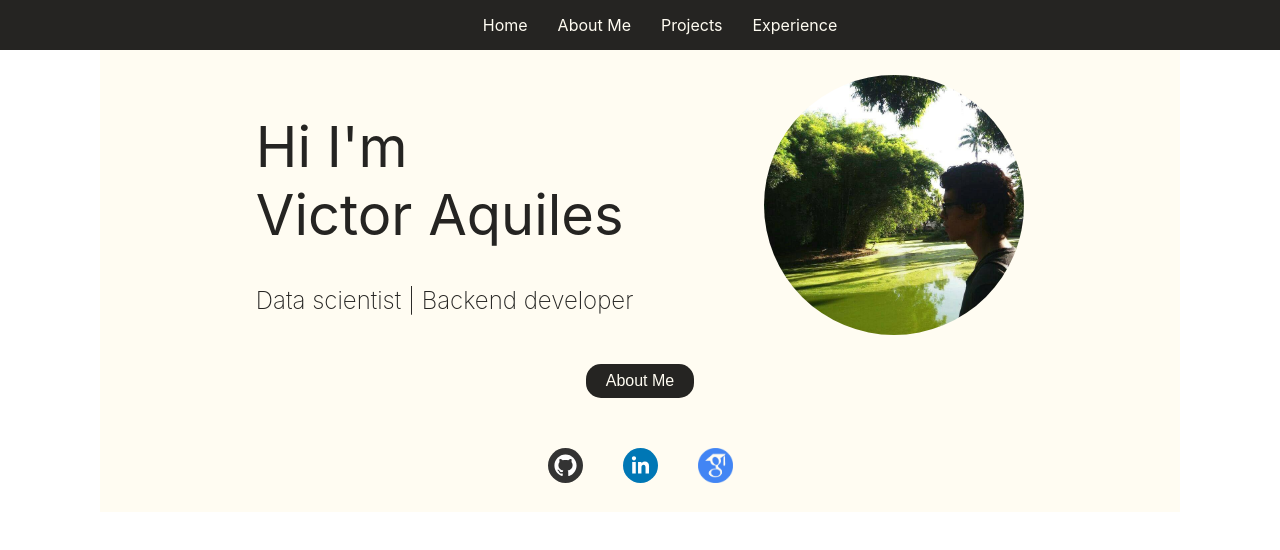
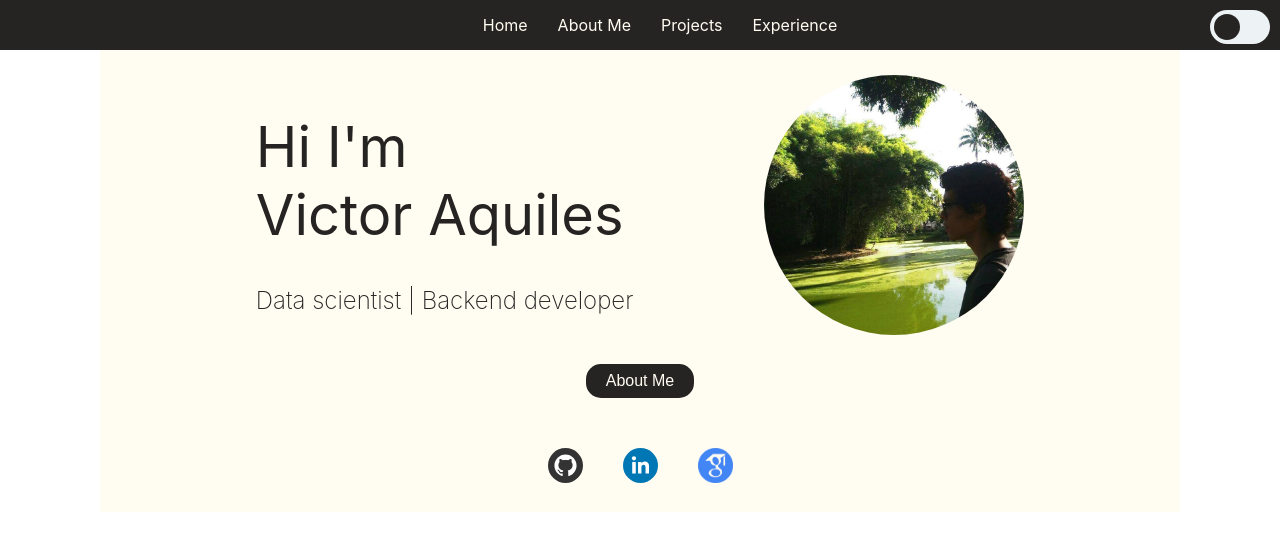
Before and after one commit to Victoraq/victoraq.github.io, a React (Create React App) app: page / in a window 1280 px wide. Shown: the top 550 px of the page. Built offline with nearby package versions, Linux system fonts and the light colour scheme.

Commit message:
Include the change theme switcher in the header
Also defines the main color pallet, but do not implement  the color change.

```diff
--- a/src/App.js
+++ b/src/App.js
@@ -1,21 +1,31 @@
-import React from "react";
+import React, { useState } from "react";
+import { ThemeProvider } from "styled-components";
 import { BrowserRouter as Router, Route, Switch } from "react-router-dom";
 
 import Header from "./components/Header";
 import GlobalStyle from "./GlobalStyle";
 import Home from "./pages/Home";
+import { darkTheme, lightTheme } from "./UI/themes";
 
 function App() {
+
+  const [theme, setTheme] = useState(true);
+  const toggleTheme = () => {
+    setTheme(theme => !theme)
+  }
+
   return (
+    <ThemeProvider theme={theme ? lightTheme: darkTheme}>
     <Router>
       <GlobalStyle />
-      <Header />
+      <Header toggleTheme={toggleTheme}/>
       <Switch>
         <Route exact path="/">
           <Home />
         </Route>
       </Switch>
     </Router>
+    </ThemeProvider>
   );
 }
 
--- /dev/null
+++ b/src/UI/themes.js
@@ -0,0 +1,22 @@
+import {
+  lightBackground,
+  lightContent,
+  lightThemeText,
+  darkBackground,
+  darkContent,
+  darkThemeText,
+} from "./variables";
+
+export const lightTheme = {
+  body: lightBackground,
+  content: lightContent,
+  text: lightThemeText,
+  filter: "",
+};
+
+export const darkTheme = {
+  body: darkBackground,
+  content: darkContent,
+  text: darkThemeText,
+  filter: "invert(100%)",
+};
--- a/src/UI/variables.js
+++ b/src/UI/variables.js
@@ -1,4 +1,18 @@
+// URLs
+
 export const github_url = "https://github.com/Victoraq";
 export const linkedin_url = "https://www.linkedin.com/in/victor-aquiles";
 export const scholar_url =
   "https://scholar.google.com.br/citations?user=5s6DdSQAAAAJ";
+
+// Theme Colors
+
+export const white = "#EDF2F4";
+export const black = "#252422";
+
+export const lightBackground = "#FFFCF2";
+export const lightContent = "#EDF2F4";
+export const lightThemeText = "#252422";
+export const darkBackground = "#000814";
+export const darkContent = "#2B2D42";
+export const darkThemeText = "#EDF2F4";
--- a/src/components/Header/index.js
+++ /dev/null
@@ -1,40 +0,0 @@
-import React from "react";
-import { Link as ReactLink} from "react-router-dom";
-import styled from "styled-components";
-
-
-const Navigator = styled.ul`
-  display: flex;
-  flex-direction: row;
-  justify-content: center;
-  background-color: #252422;
-  margin: 0;
-`;
-
-const Items = styled.li`
-  color: #edf2f4;
-  display: inline;
-  margin: 15px;
-`;
-
-const Link = styled(ReactLink)`
-    color: #FFFCF2;
-    text-decoration: none;
-
-    :hover {
-        color: #EDF2F4;
-    }
-`;
-
-const Header = () => {
-  return (
-    <Navigator>
-      <Items><Link to='/'>Home</Link></Items>
-      <Items><Link to='/aboutme'>About Me</Link></Items>
-      <Items><Link to='/projects'>Projects</Link></Items>
-      <Items><Link to='/experience'>Experience</Link></Items>
-    </Navigator>
-  );
-};
-
-export default Header;
--- /dev/null
+++ b/src/components/Header/index.jsx
@@ -0,0 +1,65 @@
+import React from "react";
+import { Link as ReactLink } from "react-router-dom";
+import styled from "styled-components";
+import ThemeSwitcher from "../ThemeSwitcher";
+
+const Navigator = styled.div`
+  display: flex;
+  flex-direction: row;
+  justify-content: center;
+  background-color: #252422;
+  margin: 0;
+
+  ul {
+    display: flex;
+    flex-direction: row;
+    justify-content: center;
+    background-color: #252422;
+    margin: 0;
+  }
+
+`;
+
+const Items = styled.li`
+  color: #edf2f4;
+  display: inline;
+  margin: 15px;
+`;
+
+const Link = styled(ReactLink)`
+  color: #fffcf2;
+  text-decoration: none;
+
+  :hover {
+    color: #edf2f4;
+  }
+`;
+
+const Header = ({ toggleTheme }) => {
+  return (
+    <Navigator>
+      <ul>
+      <Items>
+        <Link to="/">Home</Link>
+      </Items>
+      <Items>
+        <Link to="/aboutme">About Me</Link>
+      </Items>
+      <Items>
+        <Link to="/projects">Projects</Link>
+      </Items>
+      <Items>
+        <Link to="/experience">Experience</Link>
+      </Items>
+      </ul>
+      < div>
+      <ThemeSwitcher>
+        <input type="checkbox" onChange={toggleTheme} />
+        <span></span>
+      </ThemeSwitcher>
+      </div>
+    </Navigator>
+  );
+};
+
+export default Header;
--- /dev/null
+++ b/src/components/ThemeSwitcher/index.jsx
@@ -0,0 +1,59 @@
+import styled from "styled-components";
+
+const ThemeSwitcher = styled.label`
+  display: inline-block;
+  width: 60px;
+  height: 34px;
+  margin: 10px;
+  position: absolute;
+  top: 0px;
+  right: 0px;
+
+  input {
+    opacity: 0;
+    width: 0;
+    height: 0;
+  }
+
+  span {
+    position: absolute;
+    cursor: pointer;
+    top: 0;
+    left: 0;
+    right: 0;
+    bottom: 0;
+    background-color: ${({ theme }) => theme.content};
+    -webkit-transition: 0.4s;
+    transition: 0.4s;
+    border-radius: 34px;
+  }
+
+  span:before {
+    position: absolute;
+    content: "";
+    height: 26px;
+    width: 26px;
+    left: 4px;
+    bottom: 4px;
+    background-color: ${({ theme }) => theme.text};
+    -webkit-transition: 0.4s;
+    transition: 0.4s;
+    border-radius: 50%;
+  }
+
+  input:checked + span {
+    background-color: ${({ theme }) => theme.content};
+  }
+
+  input:focus + span {
+    box-shadow: 0 0 1px #2196f3;
+  }
+
+  input:checked + span:before {
+    -webkit-transform: translateX(26px);
+    -ms-transform: translateX(26px);
+    transform: translateX(26px);
+  }
+`;
+
+export default ThemeSwitcher;
```
